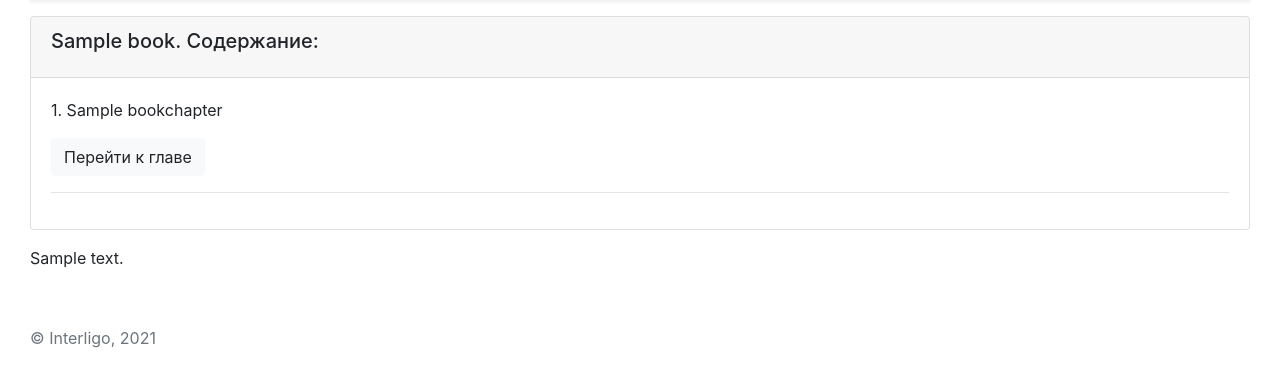
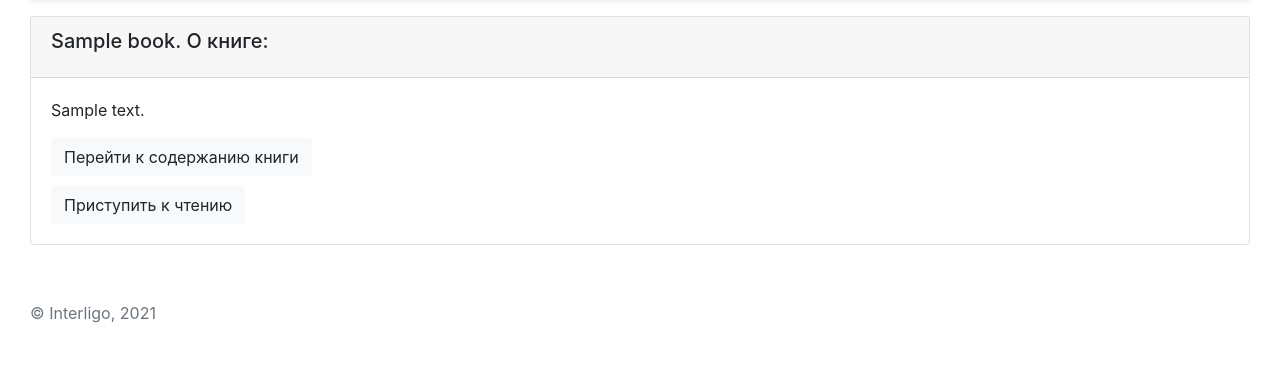
Before and after one commit to Interligo/django-blog-for-stories, a Django app: page /book/ in a window 1280 px wide. Shown: the part 102-489 px from the top of the page. Run offline with Django 3.2, Linux system fonts and the light colour scheme; tables that the repository leaves empty hold one stand-in row (values such as "Sample post"); parts of the project's set-up code (start-up, migrations or seed data) failed here and were passed over; some libraries are stand-ins or nearby versions.

Commit message:
Update about book template: remove part of content

```diff
--- a/blog/blog/templates/book/about_book.html
+++ b/blog/blog/templates/book/about_book.html
@@ -9,21 +9,22 @@
 
     <div class="card mb-3">
         <div class="card-header">
-            <h5 class="card-title">{{ book.book_title }}. Содержание:</h5>
+            <h5 class="card-title">{{ book.book_title }}. О книге:</h5>
         </div>
+
         <div class="card-body">
-            {% if chapters %}
-                {% for chapter in chapters %}
-                    <p class="card-text">{{ chapter.id }}. {{ chapter.chapter_title }}</p>
-                    <a href="{% url 'book:chapter_detail' chapter.id %}" class="btn btn-light">Перейти к главе</a>
-                    <hr>
-                {% endfor %}
+            {% if book %}
+                <p class="card-text">{{ book.book_description }}</p>
+                <div style="padding-bottom: 10px">
+                    <a href="{% url 'book:book_content' %}" class="btn btn-light">Перейти к содержанию книги</a>
+                </div>
+                <div>
+                    <a href="{% url 'book:chapter_detail' 1 %}" class="btn btn-light">Приступить к чтению</a>
+                </div>
             {% else %}
-                Главы не найдены.
+                Описание книги не удалось загрузить.
             {% endif %}
         </div>
     </div>
 
-    <p>{{ book.book_description }}</p>
-
 {% endblock %}
```
